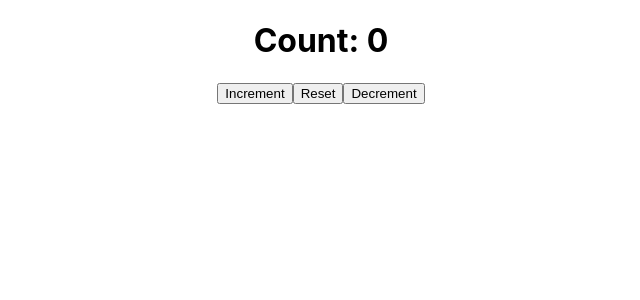
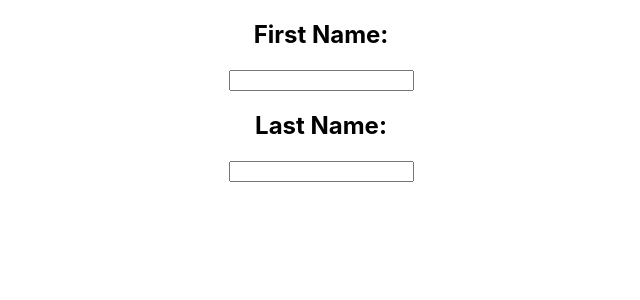
Before and after one commit to Dhrubo-Arafah/react-hooks, a React (Create React App) app: page / in a window 1280 px wide. Shown: the top 300 px of the page, without its empty margins (319-959 px from the left). Built offline with nearby package versions, Linux system fonts and the light colour scheme.

Commit message:
useState with Object

```diff
--- a/src/App.js
+++ b/src/App.js
@@ -1,10 +1,10 @@
 import './App.css';
-import HookCounterTwo from './components/HookCounterTwo';
+import HookCounterThree from './components/useState/HookCounterThree';
 
 function App() {
   return (
     <div className="App">
-      <HookCounterTwo/>
+      <HookCounterThree/>
     </div>
   );
 }
--- /dev/null
+++ b/src/components/useState/HookCounterThree.js
@@ -0,0 +1,26 @@
+import React, {useState} from 'react'
+
+const HookCounterThree = () => {
+ const initialName = {
+  firstName: '',
+  lastName:'',
+ }
+
+ const [name, setName] = useState(initialName)
+
+ return (
+  <div>
+   <h2>First Name: {name.firstName}</h2>
+    <input type="text"
+     onChange={event => setName({ ...name, firstName:event.target.value})}
+   />
+   <h2>Last Name: {name.lastName}</h2>
+    <input type="text"
+    onChange={event => setName({ ...name, lastName: event.target.value })}
+    />
+
+  </div>
+ )
+}
+
+export default HookCounterThree
```
Also changed, not shown: src/components/useState/ClassCounter.js (renamed from src/components/ClassCounter.js, +4 -4 lines), src/components/useState/ClassCounterTwo.js (added, +32 -0 lines), src/components/useState/HookCounter.js (renamed from src/components/HookCounter.js), src/components/useState/HookCounterTwo.js (renamed from src/components/HookCounterTwo.js).
